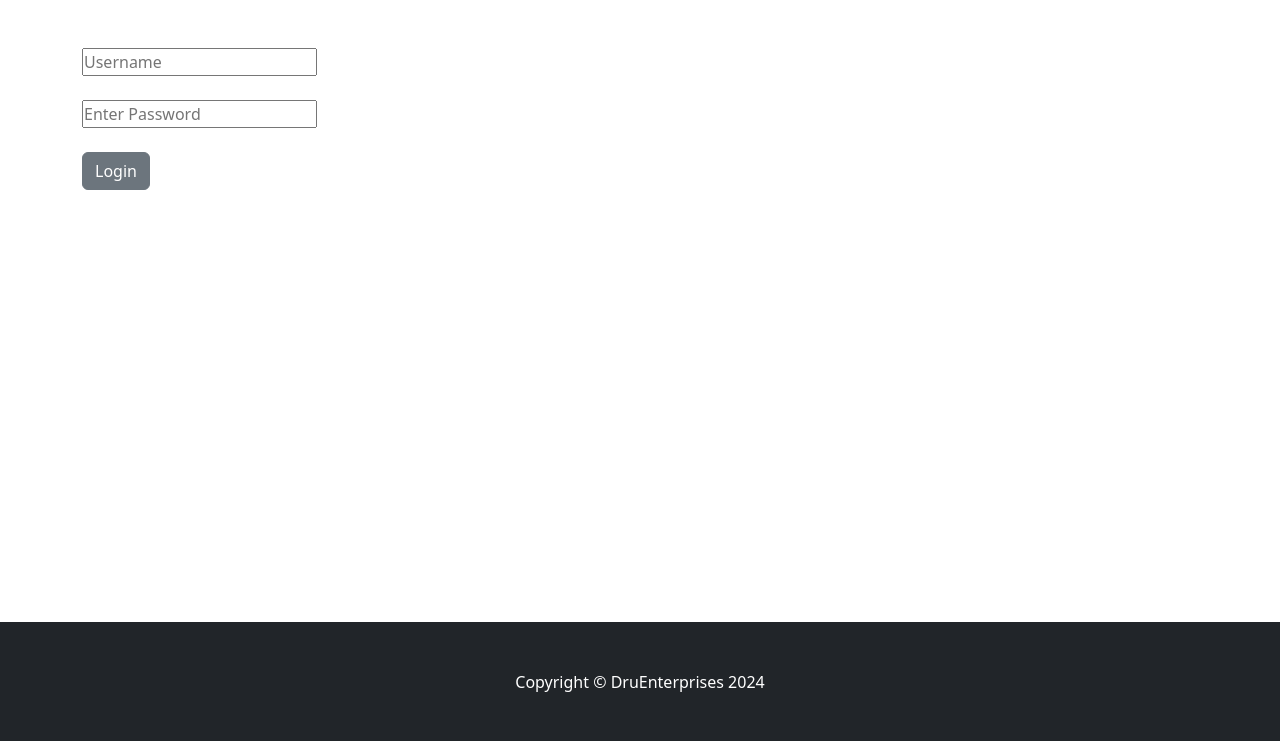
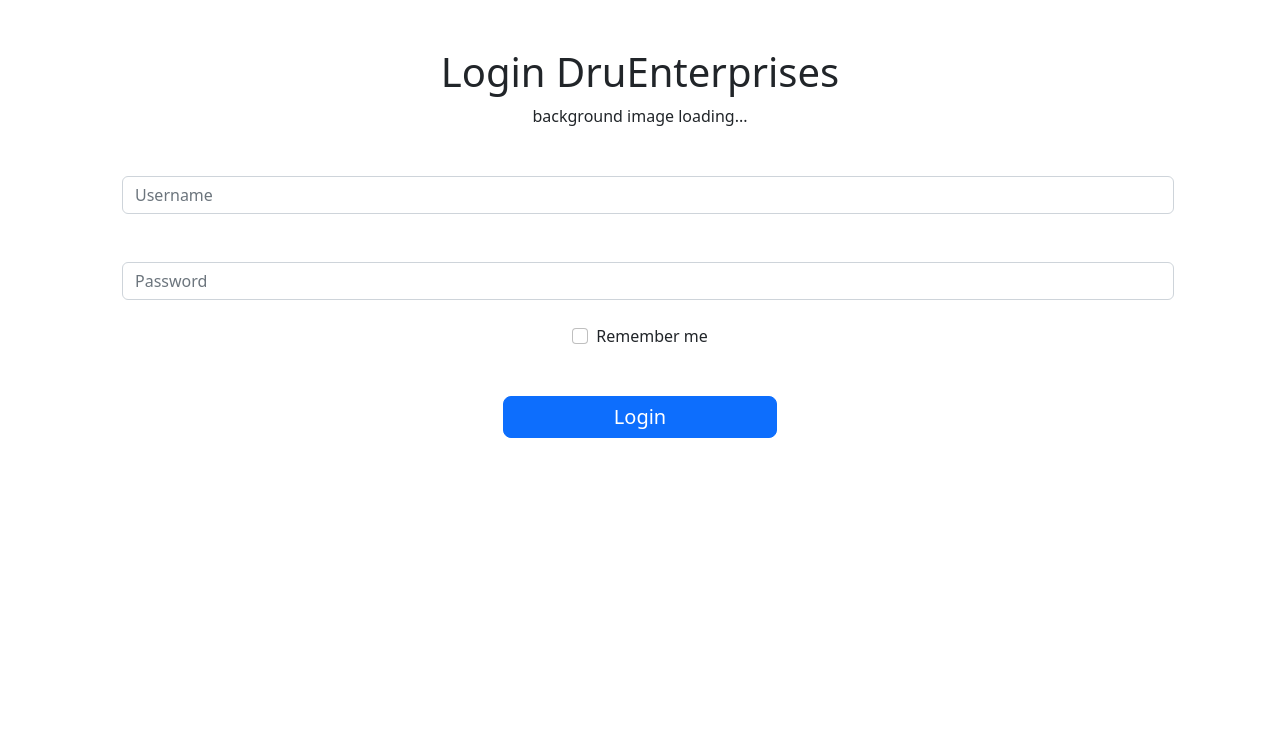
Before and after one commit to kalosius/Dru-Limited, a Django app: page /login/ in a window 1280 px wide. Shown: the part 64-805 px from the top of the page. Run offline with Django 5.2, Linux system fonts and the light colour scheme; some libraries are stand-ins or nearby versions.

Commit message:
login form changed

```diff
--- a/druu/templates/authentication/login.html
+++ b/druu/templates/authentication/login.html
@@ -2,8 +2,9 @@
 {% load static %}
 {% block content %}
 <br><br>
+
     <div class="container">
-        <form method="POST" action="{% url 'login' %}">
+            <!-- <form method="POST" action="{% url 'login' %}">
                 {% csrf_token %}
                 <input type="text" name="username" placeholder="Username">
                 <br><br>
@@ -11,7 +12,42 @@
                 <br><br>
                 <button type="submit" class="btn btn-secondary">Login</button>
             </form>
+        </div> -->
+
+            <center><h1>Login DruEnterprises</h1>
+            background image loading...</center>
+
+            <br>
+        <form class="mx-1 mx-md-4" method="POST" action="{% url 'login' %}">
+            {% csrf_token %}
+            <div class="d-flex flex-row align-items-center mb-4">
+                <i class="fas fa-user fa-lg me-3 fa-fw"></i>
+                <div class="form-outline flex-fill mb-0">
+                <label class="form-label" for="form3Example1c"></label>
+                <input type="text" id="form3Example1c" class="form-control" placeholder="Username" name="username" Required />
                 </div>
+            </div>
+
+            <div class="d-flex flex-row align-items-center mb-4">
+                <i class="fas fa-lock fa-lg me-3 fa-fw"></i>
+                <div class="form-outline flex-fill mb-0">
+                <label class="form-label" for="form3Example4c"></label>
+                <input type="password" id="form3Example4c" class="form-control" name="password" placeholder="Password" Required/>
+                </div>
+            </div>
+
+            <div class="form-check d-flex justify-content-center mb-5">
+                <input class="form-check-input me-2" type="checkbox" value="" id="form2Example3c" />
+                <label class="form-check-label" for="form2Example3">
+                    Remember me
+                </label>
+            </div>
+
+            <center><div class="d-flex justify-content-center mx-4 mb-3 mb-lg-4">
+                <button type="submit" class="btn btn-primary btn-lg" style="padding: 5px 110px;">Login</button>
+            </div></center>
+    </div>
+
 <br><br> <br> <br> <br> <br> <br> <br> <br> <br><br> <br> <br> <br> <br> <br>  <br><br>
 
 {% endblock %}
```
Also changed, not shown: db.sqlite3. Lines whose indentation alone changed are shown as unchanged.
